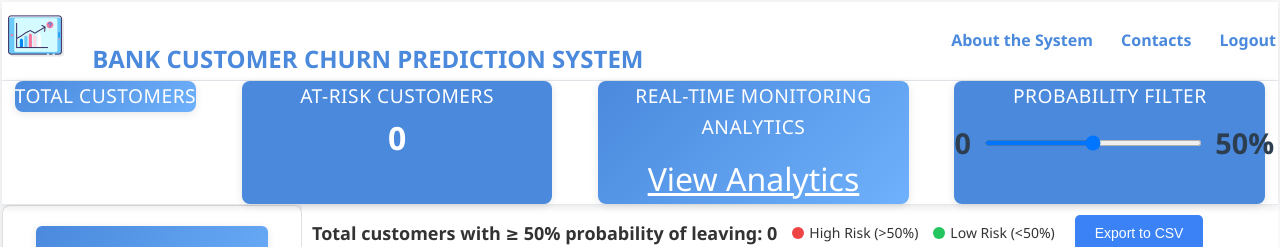
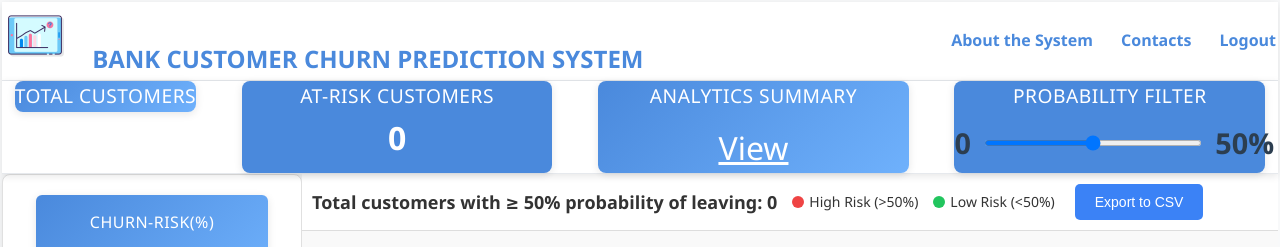
Before and after one commit to Chimbayo/whotoleave, a Flask app: page /churn in a window 1280 px wide. Shown: the top 247 px of the page. Run offline with Flask 2, Linux system fonts and the light colour scheme; data that the repository does not hold is empty; parts of the project's set-up code (start-up, migrations or seed data) failed here and were passed over; some libraries are stand-ins or nearby versions.

Commit message:
Update churn.html

```diff
--- a/templates/churn.html
+++ b/templates/churn.html
@@ -511,10 +511,10 @@
             <div id="predicted-churn">Loading...</div>
         </div>
         <div class="metric-box" style="background: linear-gradient(135deg, #4a89dc, #6fb1fc); color: #fff;">
-            <h3 style="margin: 0 0 10px;">Real-Time Monitoring Analytics</h3>
+            <h3 style="margin: 0 0 10px;">Analytics Summary</h3>
             <p style="margin: 0;">
                 <a href="/churn_summary" style="color: #fff; text-decoration: underline;">
-                    View Analytics
+                    View
                 </a>
             </p>
         </div>
```
